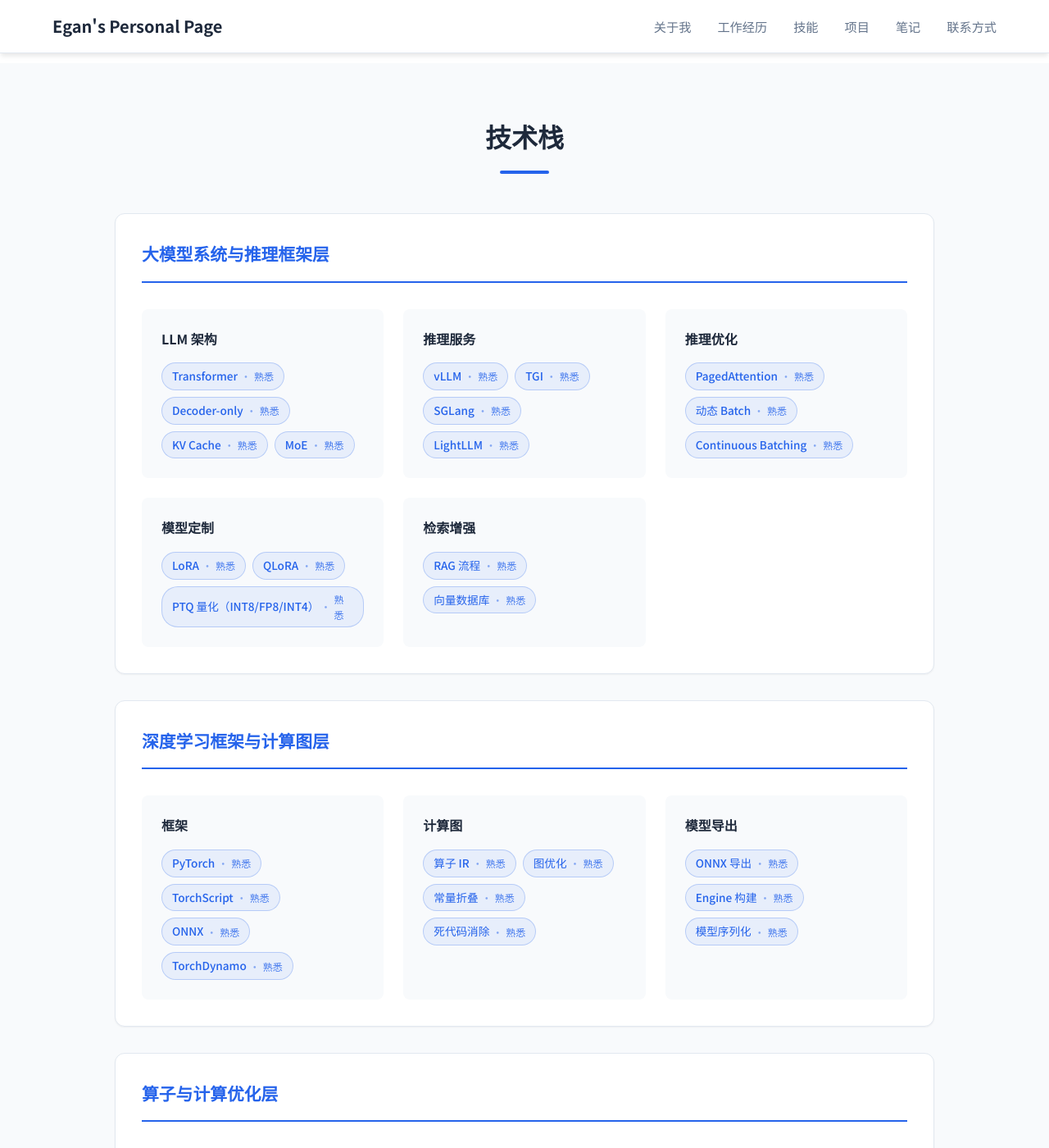
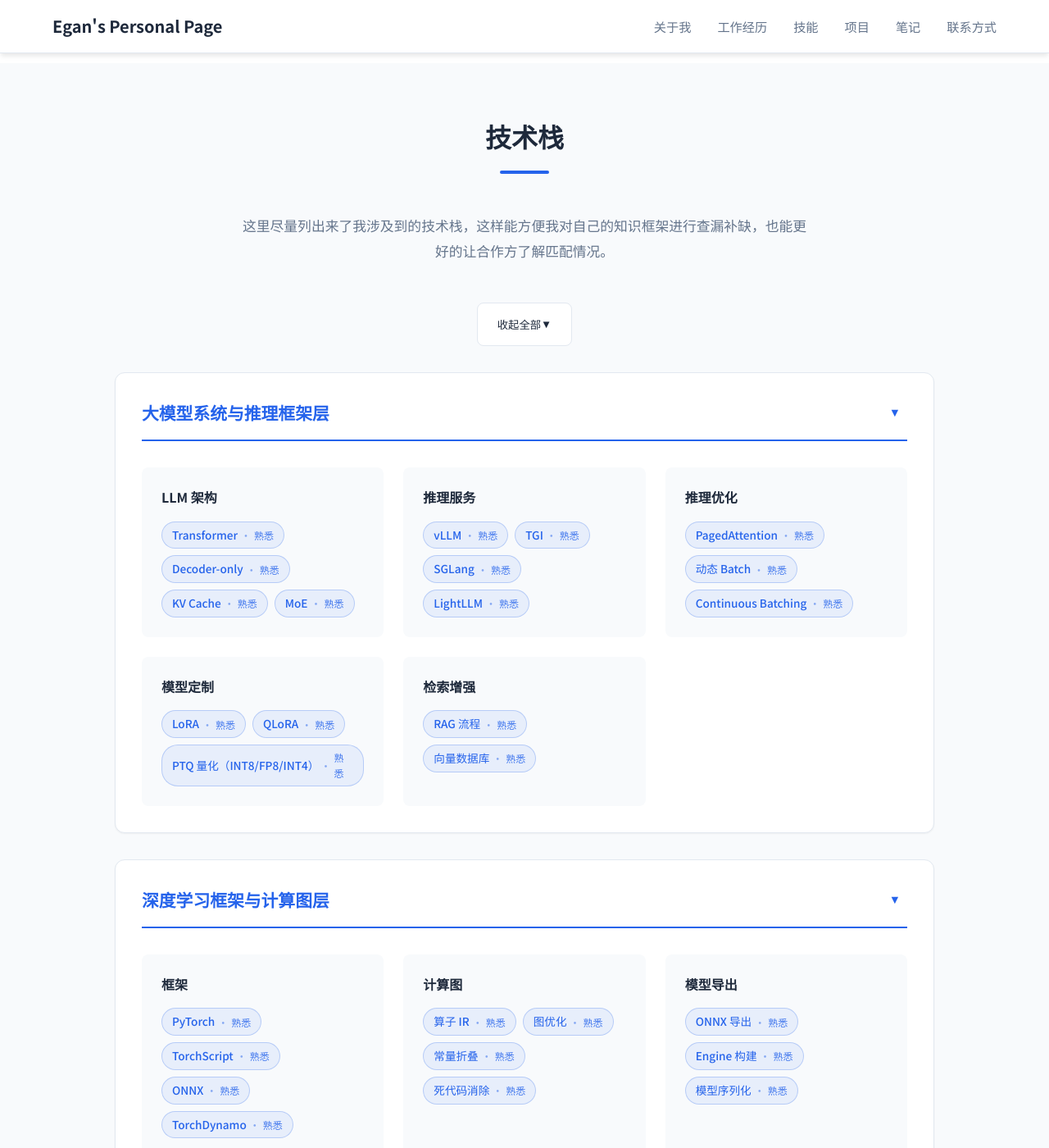
Before and after one commit to Lejun-Hu/Lejun-Hu.github.io, a Jekyll site: the page built from index.md, in a window 1280 px wide and 1400 px high, scrolled down 949 px. Shown: the whole window at 82% size. Built offline with Jekyll 4.4.1, drawn with Linux system fonts in a browser that asks for light colours.

Commit message:
为技术栈板块添加折叠功能和描述文字
- 在技术栈标题下方添加描述段落
- 添加全局'收起全部/展开全部'按钮
- 为每个一级分类添加独立的折叠/展开按钮
- 点击分类标题或按钮即可折叠/展开该分类内容
- 添加平滑的折叠动画效果
- 更新CSS样式支持折叠状态

```diff
--- a/assets/css/main.scss
+++ b/assets/css/main.scss
@@ -497,6 +497,20 @@ a {
 // 7. 技术栈展示
 // ============================================
 
+.tech-stack-desc {
+  text-align: center;
+  max-width: 700px;
+  margin: 0 auto var(--space-xl);
+  color: var(--color-text-light);
+  font-size: 1.05rem;
+  line-height: 1.8;
+}
+
+.tech-stack-global-toggle {
+  text-align: center;
+  margin-bottom: var(--space-lg);
+}
+
 .tech-stack-grid {
   display: flex;
   flex-direction: column;
@@ -511,24 +525,78 @@ a {
   border-radius: var(--radius-lg);
   box-shadow: var(--shadow-sm);
   border: 1px solid var(--color-border);
+  transition: box-shadow 0.2s;
+
+  &.collapsed {
+    box-shadow: var(--shadow-sm);
+  }
+}
+
+.tech-category-header {
+  display: flex;
+  justify-content: space-between;
+  align-items: center;
+  cursor: pointer;
+  padding-bottom: var(--space-sm);
+  border-bottom: 2px solid var(--color-primary);
+  margin-bottom: var(--space-lg);
+  transition: margin-bottom 0.3s;
+
+  .tech-category.collapsed & {
+    margin-bottom: 0;
+    border-bottom: 2px solid var(--color-border);
+  }
 }
 
 .tech-category-title {
   color: var(--color-primary);
   font-weight: 700;
   font-size: 1.3rem;
-  margin-bottom: var(--space-lg);
-  padding-bottom: var(--space-sm);
-  border-bottom: 2px solid var(--color-primary);
+  margin: 0;
+}
+
+.category-toggle-btn {
+  background: none;
+  border: none;
+  cursor: pointer;
+  padding: var(--space-xs);
+  display: flex;
+  align-items: center;
+  justify-content: center;
+  color: var(--color-primary);
+  transition: transform 0.3s;
+
+  .toggle-icon {
+    font-size: 0.9rem;
+    display: inline-block;
+    transition: transform 0.3s;
+  }
+
+  &[aria-expanded="false"] .toggle-icon {
+    transform: rotate(-90deg);
+  }
+
+  &:hover {
+    color: var(--color-primary-dark);
+  }
 }
 
 .tech-subcategories {
   display: grid;
   grid-template-columns: repeat(auto-fill, minmax(280px, 1fr));
   gap: var(--space-md);
+  max-height: 5000px;
+  overflow: hidden;
+  transition: max-height 0.4s ease-out, opacity 0.3s ease-out;
+  opacity: 1;
 
   @media (max-width: 768px) {
     grid-template-columns: 1fr;
+  }
+
+  .tech-category.collapsed & {
+    max-height: 0;
+    opacity: 0;
   }
 }
 
--- a/assets/js/main.js
+++ b/assets/js/main.js
@@ -40,6 +40,61 @@ document.addEventListener('DOMContentLoaded', () => {
       tag.style.transform = 'translateY(0)';
     });
   });
+});
+
+/**
+ * 技术栈分类折叠/展开交互
+ * 支持单个分类折叠和全局全部折叠/展开
+ */
+document.addEventListener('DOMContentLoaded', () => {
+  const categories = document.querySelectorAll('.tech-category');
+  const globalToggle = document.getElementById('toggle-all-categories');
+
+  // 单个分类折叠/展开
+  categories.forEach(category => {
+    const header = category.querySelector('.tech-category-header');
+    const toggleBtn = category.querySelector('.category-toggle-btn');
+
+    if (!header || !toggleBtn) return;
+
+    const toggleCategory = () => {
+      const isCollapsed = category.classList.contains('collapsed');
+      category.classList.toggle('collapsed');
+      toggleBtn.setAttribute('aria-expanded', isCollapsed);
+    };
+
+    header.addEventListener('click', toggleCategory);
+  });
+
+  // 全局折叠/展开按钮
+  if (globalToggle) {
+    globalToggle.addEventListener('click', () => {
+      const isAllExpanded = globalToggle.getAttribute('aria-expanded') === 'true';
+      const newState = !isAllExpanded;
+
+      categories.forEach(category => {
+        const toggleBtn = category.querySelector('.category-toggle-btn');
+        if (newState) {
+          category.classList.remove('collapsed');
+        } else {
+          category.classList.add('collapsed');
+        }
+        if (toggleBtn) {
+          toggleBtn.setAttribute('aria-expanded', newState);
+        }
+      });
+
+      globalToggle.setAttribute('aria-expanded', newState);
+      const textSpan = globalToggle.querySelector('.toggle-text');
+      const iconSpan = globalToggle.querySelector('.toggle-icon');
+      if (textSpan) {
+        textSpan.textContent = newState ? '收起全部' : '展开全部';
+      }
+      if (iconSpan) {
+        iconSpan.textContent = newState ? '▼' : '▶';
+      }
+    });
+  }
 });
 
 /**
--- a/index.md
+++ b/index.md
@@ -105,11 +105,27 @@ description: Egan的详细个人简历，包含工作经历、技能专长和项
 <section id="skills" class="section section-alt">
   <div class="container">
     <h2 class="section-title">技术栈</h2>
+    <p class="tech-stack-desc">
+      这里尽量列出来了我涉及到的技术栈，这样能方便我对自己的知识框架进行查漏补缺，也能更好的让合作方了解匹配情况。
+    </p>
+
+    <!-- 全局折叠按钮 -->
+    <div class="tech-stack-global-toggle">
+      <button class="btn btn-secondary" id="toggle-all-categories" aria-expanded="true">
+        <span class="toggle-text">收起全部</span>
+        <span class="toggle-icon">▼</span>
+      </button>
+    </div>
 
     <div class="tech-stack-grid">
       {% for category in site.data.skills.categories %}
-      <div class="tech-category">
-        <h3 class="tech-category-title">{{ category.name }}</h3>
+      <div class="tech-category" data-category-index="{{ forloop.index }}">
+        <div class="tech-category-header">
+          <h3 class="tech-category-title">{{ category.name }}</h3>
+          <button class="category-toggle-btn" aria-label="折叠分类" aria-expanded="true">
+            <span class="toggle-icon">▼</span>
+          </button>
+        </div>
 
         <div class="tech-subcategories">
           {% for sub in category.subcategories %}
```
